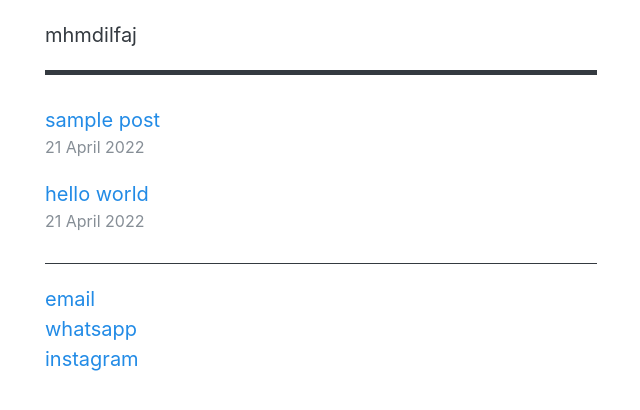
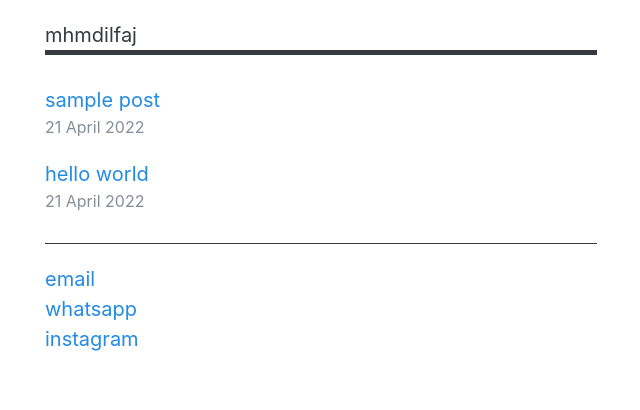
Before and after one commit to mhmdilfaj/mhmdilfaj.github.io, a Jekyll site: the page built from index.html, in a window 1280 px wide. Shown: the top 410 px of the page, without its empty margins (319-959 px from the left). Built offline with Jekyll 4.4.1, drawn with Linux system fonts in a browser that asks for light colours.

Commit message:
Update default.html

```diff
--- a/_layouts/default.html
+++ b/_layouts/default.html
@@ -16,7 +16,7 @@
   </head>
   <body>
     <header class="container mb-2 pt-1">
-      <div class="border-bottom border-thick border-dark pb-1">
+      <div class="border-bottom border-thick border-dark">
         <a href="/" alt="" class="text-decoration-none text-dark">{{ site.title }}</a>
       </div>
     </header>
```
